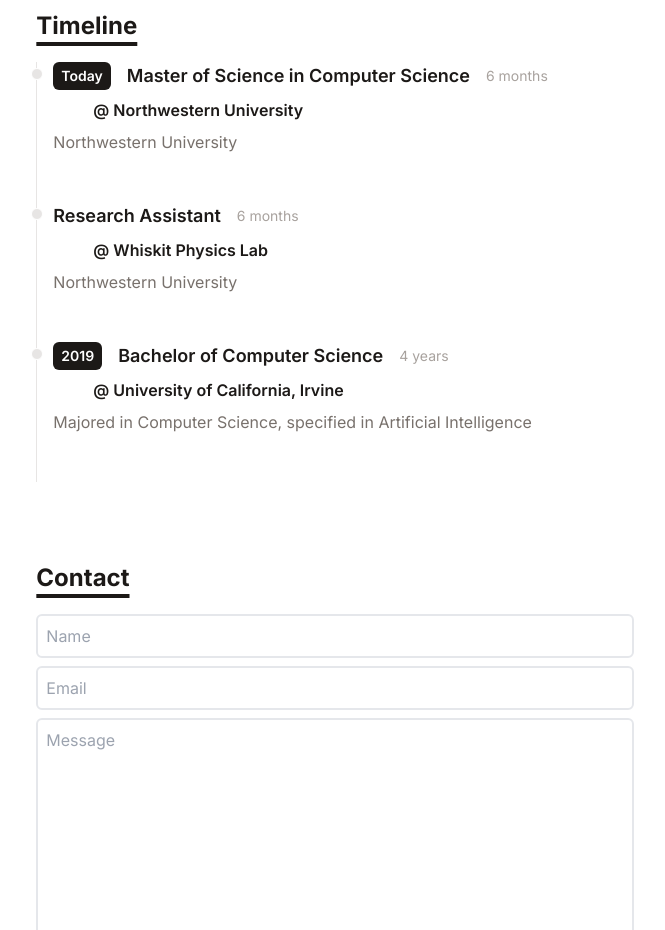
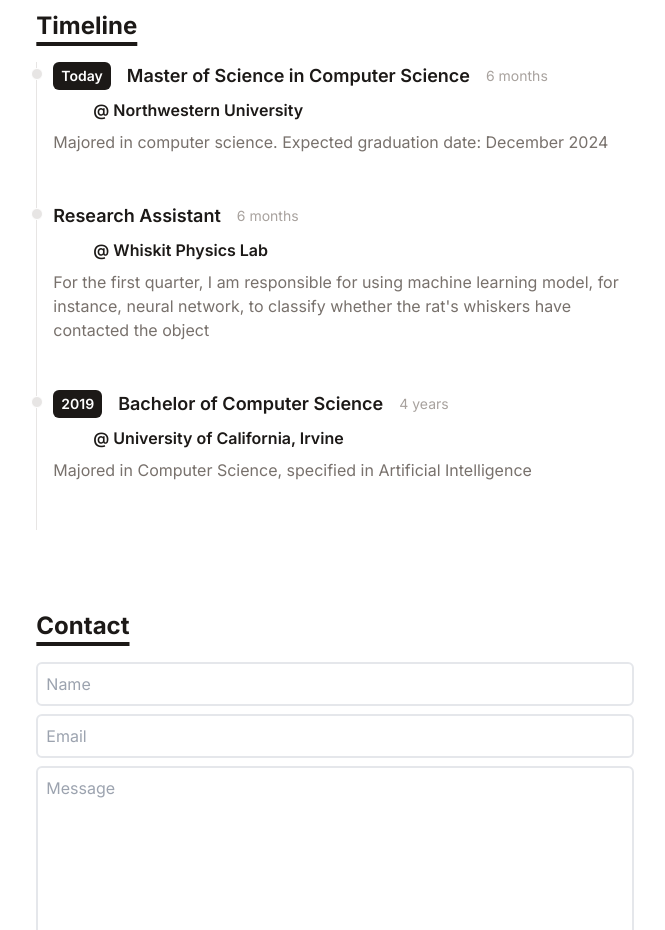
Before and after one commit to Geo-Li/Geo-Portfolio, a React (Vite) app: page / in a window 1280 px wide. Shown: the part 1780-2710 px from the top of the page, without its empty margins (305-970 px from the left). Built offline with nearby package versions, Linux system fonts and the light colour scheme.

Commit message:
Update the timeline information

```diff
--- a/src/data/timeline.js
+++ b/src/data/timeline.js
@@ -5,19 +5,23 @@ export default [
     title: "Master of Science in Computer Science",
     duration: "6 months",
     institution: "Northwestern University",
-    details: "Northwestern University",
+    details:
+      "Majored in computer science. Expected graduation date: December 2024",
   },
   {
     title: "Research Assistant",
     duration: "6 months",
     institution: "Whiskit Physics Lab",
-    details: "Northwestern University",
+    details:
+      "For the first quarter, I am responsible for using machine learning model, \
+      for instance, neural network, to classify whether the rat's whiskers have contacted the object",
   },
   {
     year: "2019",
     title: "Bachelor of Computer Science",
     duration: "4 years",
     institution: "University of California, Irvine",
-    details: "Majored in Computer Science, specified in Artificial Intelligence",
+    details:
+      "Majored in Computer Science, specified in Artificial Intelligence",
   },
 ];
```
